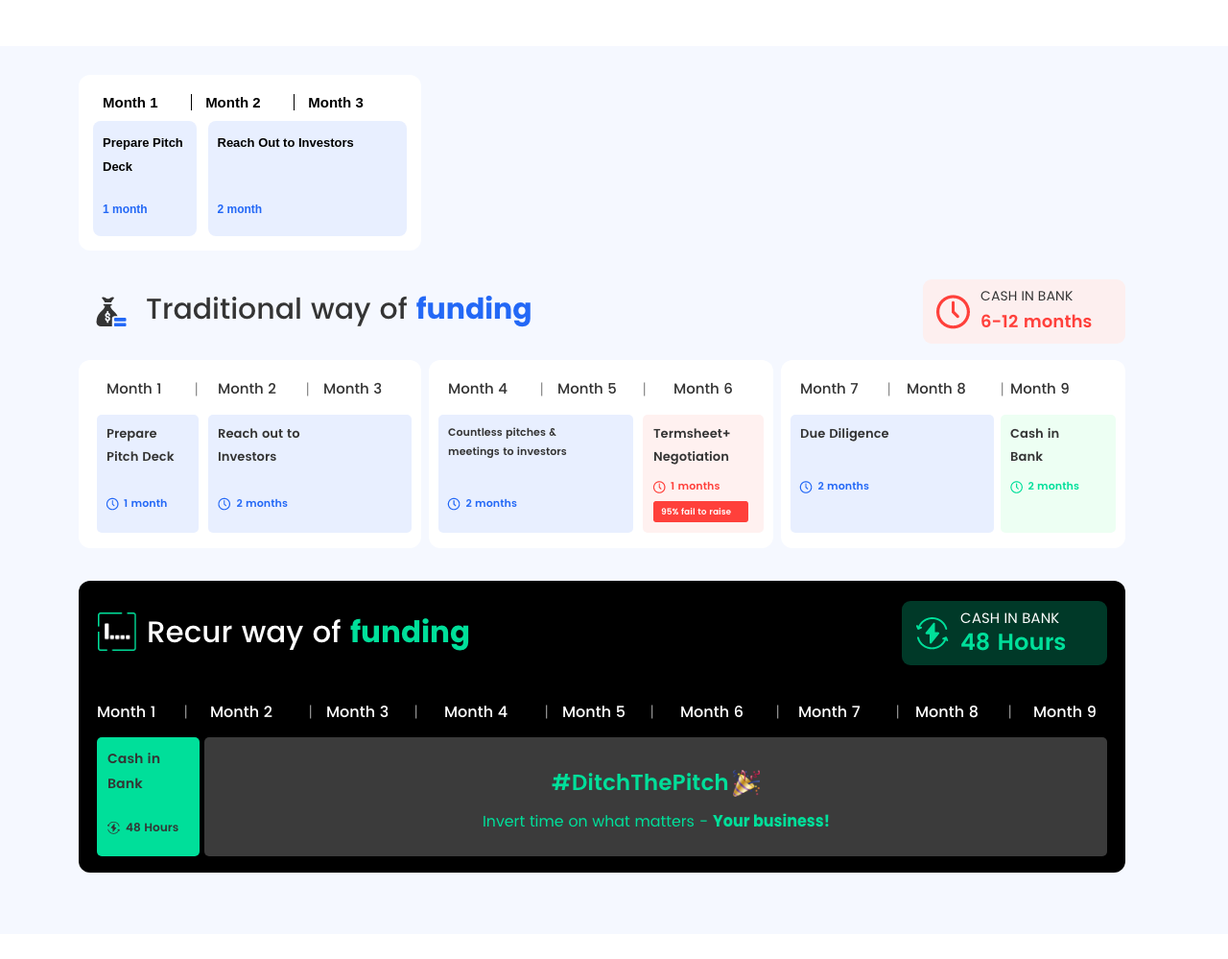
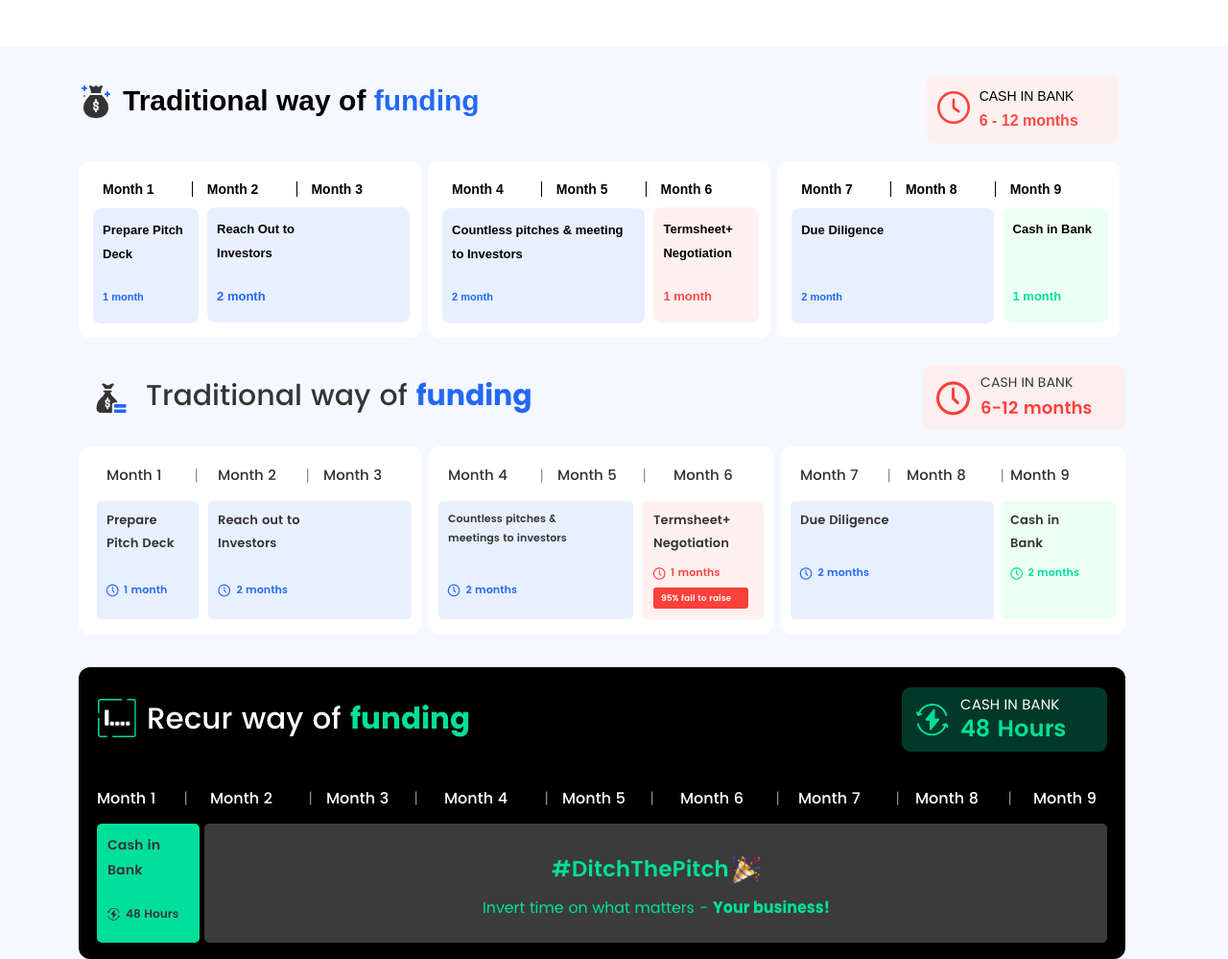
Before and after one commit to mohit-rpvv/landing-page, a plain HTML site: page index.html in a window 1280 px wide. Shown: the part 1701-2700 px from the top of the page at 96% size. Drawn offline with Linux system fonts and the light colour scheme.

Commit message:
image 1 created in html

```diff
--- a/assets/css/index.css
+++ b/assets/css/index.css
@@ -154,6 +154,11 @@ img {
     .strong-blue {
         font-weight: bold;
         color: #2368f6;
+    }
+
+    .strong-red {
+        font-weight: bold;
+        color: #ff4b47;
     }
 
 
@@ -314,42 +319,87 @@ img {
         padding: 0px 0px 10px 10px;
     }
 
+    .section-five .heading-container {
+        min-height: 90px;
+    }
+    .section-five .cards-container {
+        min-height: 183px;
+    }
+
+    .section-five .heading-container .money-part {
+        float: left;
+        margin-top: 10px;
+    }
+
+    .money-part .logo-part {
+        float: left;
+    }
+
+    .money-part .heading-part {
+        display: inline-block;
+        padding-left: 10px;
+    }
+    .money-part .heading-part h2{
+        font-size: 30px;
+        margin: 0px;
+    }
+
+    .time-part {
+        border-radius: 8px;
+        width: 200px;
+        display: inline-block;
+        margin-left: calc(33% -  205px);
+        padding: 10px;
+    }
+
+    .time-part .logo-part {
+        float: left;
+        width: 45px;
+    }
+
+    .time-part .logo-part img {
+        position: relative;
+        top: 6px;
+    }
+
+    .time-part .text-part p{
+        font-size: 14px;
+        line-height: 25px;
+    }
+
+    .time-part .time-large-font {
+        font-size: 16px;
+    }
+
+
+
     .section-five .main {
-        padding: 15px;
+        padding: 15px 10px 15px 15px;
         background-color: #fff;
         width: 32%;
         border-radius: 12px;
         font-weight: bold;
+        float: left;
     }
     .main .first{
         padding: 5px 0px 10px 0px   ;
     }
 
-    .first .one{
+    .main .first .month{
         display: inline-block;
         padding-left: 10px;
         width: calc(32% - 2px);
-        font-size: 15px;
+        font-size: 14px;
+    }
+
+    .rightborder {
         border-right: 1px solid #000;
     }
-    .first .two{
-        display: inline-block;
-        padding-left: 10px;
-        width: calc(32% - 2px);
-        font-size: 15px;
-        border-right: 1px solid #000;
-    }
-    .first .three{
-        display: inline-block;
-        padding-left: 10px;
-        width: calc(32% - 2px);
-        font-size: 15px;
+
+    .maright {
+        margin-right: 7px;
     }
 
-
-    .main {
-        font-weight: bold;
-    }
     .main .second {
         height: 120px;
         display: inline-block;
@@ -357,36 +407,46 @@ img {
         font-size: 13px;
         line-height: 25px;
         background-color: #e8efff;
-        width: calc(33%);
         border-radius: 8px;
-        margin-right: 10px;
+        margin-right: 5px;
     }
 
-    .second .one {
+    .main .second .one {
         height: 70%;
     }
-    .second .two {
-        font-size: 12px;
+    .main .second .two {
+        font-size: 11px;
     }
 
+    .onethirdwidth {
+        width: calc(33%);
+    }
+    .twothirdwidth {
+        width: calc(65% - 5px);
+    }
 
+    .bgpink {
+        background-color: #fff1f0 !important;
+    }
+
+    .bggreen {
+        background-color: #edfff3 !important;
+    }
     .main .third {
         height: 120px;
-        float: right;
-        /* display: inline-block; */
-        padding: 10px 30px 10px 10px;
+        display: inline-block;
+        padding: 10px 10px 10px 10px;
         font-size: 13px;
         line-height: 25px;
         background-color: #e8efff;
-        width: calc(65% - 5px);
         border-radius: 8px;
     }
 
-    .third .one {
+    .main .third .one {
         height: 70%;
     }
-    .third .two {
-        font-size: 12px;
+    .main .third .two {
+        font-size: 11       px;
     }
 
 }
--- a/index.html
+++ b/index.html
@@ -147,19 +147,71 @@
 
     <section class="section-five">
         <div class="row">
-            <div class="main">
-                <div class="first">
-                    <span class="one">Month 1</span>
-                    <span class="two">Month 2</span>
-                    <span class="three">Month 3</span>
+            <div class="heading-container">
+                <div class="money-part twothirdwidth">
+                    <div class="logo-part">
+                        <img src="./assets/image/money.svg" alt="money">
+                    </div>
+                    <div class="heading-part">
+                        <h2>Traditional way of <strong class="strong-blue">funding</strong></h2>
+                    </div>
                 </div>
-                <div class="second">
-                    <p class="one">Prepare Pitch Deck</p>
-                    <div class="two strong-blue">1 month</div>
+                <div class="time-part bgpink">
+                    <div class="logo-part">
+                        <img src="./assets/image/clock.svg" alt="clock">
+                    </div>
+                    <div class="text-part">
+                        <p>CASH IN BANK <br> <strong class="strong-red time-large-font">6 - 12 months</strong></p>
+                    </div>
                 </div>
-                <div class="third">
-                    <p class="one">Reach Out to Investors</p>
-                    <div class="two strong-blue">2 month</div>
+            </div>
+        </div>
+        <div class="row">
+            <div class="cards-container">
+                <div class="main maright">
+                    <div class="first">
+                        <span class="month rightborder">Month 1</span>
+                        <span class="month rightborder">Month 2</span>
+                        <span class="month ">Month 3</span>
+                    </div>
+                    <div class="second onethirdwidth">
+                        <p class="one">Prepare Pitch Deck</p>
+                        <div class="two strong-blue">1 month</div>
+                    </div>
+                    <div class="third twothirdwidth">
+                        <p class="one">Reach Out to <br> Investors</p>
+                        <div class="two strong-blue">2 month</div>
+                    </div>
+                </div>
+                <div class="main maright">
+                    <div class="first">
+                        <span class="month rightborder">Month 4</span>
+                        <span class="month rightborder">Month 5</span>
+                        <span class="month">Month 6</span>
+                    </div>
+                    <div class="second twothirdwidth">
+                        <p class="one">Countless pitches & meeting to Investors</p>
+                        <div class="two strong-blue">2 month</div>
+                    </div>
+                    <div class="third onethirdwidth bgpink">
+                        <p class="one">Termsheet+ Negotiation</p>
+                        <div class="two strong-red">1 month</div>
+                    </div>
+                </div>
+                <div class="main">
+                    <div class="first">
+                        <span class="month rightborder">Month 7</span>
+                        <span class="month rightborder">Month 8</span>
+                        <span class="month">Month 9</span>
+                    </div>
+                    <div class="second twothirdwidth">
+                        <p class="one">Due Diligence</p>
+                        <div class="two strong-blue">2 month</div>
+                    </div>
+                    <div class="third onethirdwidth bggreen">
+                        <p class="one">Cash in Bank</p>
+                        <div class="two green-strong">1 month</div>
+                    </div>
                 </div>
             </div>
             <div class="image-part">
```
Also changed, not shown: assets/image/clock.svg (added), assets/image/money.svg (added), assets/image/recur_logo.svg (added).
